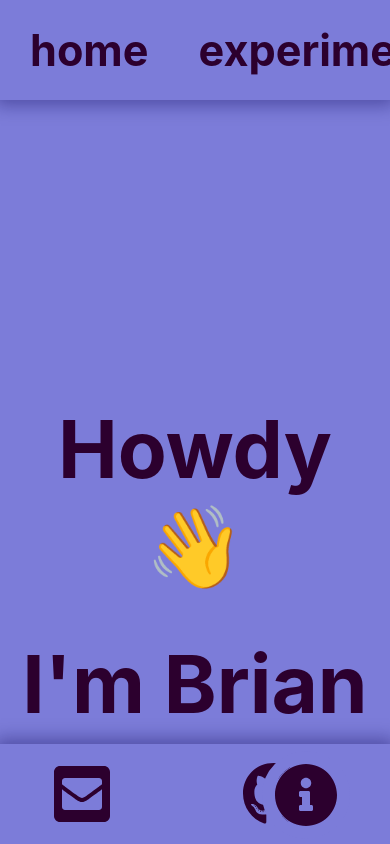
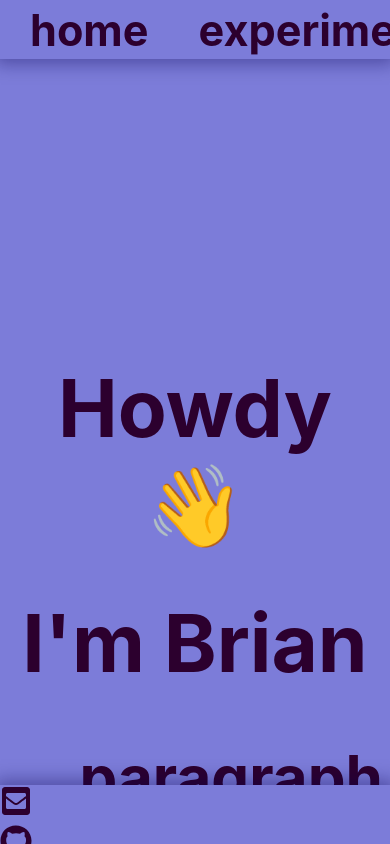
Before and after one commit to 1f928/prsm, a React (Create React App) app: page / in a window 390 px wide. Built offline with nearby package versions, Linux system fonts and the light colour scheme.

Commit message:
mobile testing

```diff
--- a/src/App.css
+++ b/src/App.css
@@ -4,14 +4,26 @@
   width: 100vw;
   color: var(--primary-fg-color);
   background-color: var(--primary-bg-color);
+
   display: flex;
   flex-direction: row;
-  overflow: auto;
+  justify-content: space-between;
+
   overflow-y: scroll;
+  overflow-x: hidden;
+}
+
+.leftbar {
+  flex: 1 1 20%;
+}
+
+.rightbar {
+
+  flex: 1 1 10%;
 }
 
 .content {
-  width: 65%;
+  flex: 1 1 70%;
   text-align: center;
   transition: all .25s ease-in;
 
@@ -24,12 +36,30 @@
   z-index: -1;
 }
 
-@media only screen and (max-width: 1280px) {
+@media only screen and (max-width: 1500px) {
   .app {
     flex-direction: column;
+    overflow-y: hidden;
+  }
+
+  .topbar {
+    max-height: 7%;
+    min-height: 7%;
+  }
+
+  .botbar {
+    max-height: 7%;
+    min-height: 7%;
+
+    background: inherit;
+    box-shadow: var(--inside-border);
   }
 
   .content {
+    flex: 0 0 86%;
     width: 100%;
+    max-height: 86%;
+    overflow-y: scroll;
+    overflow-x: hidden;
   }
 }
--- a/src/comps/Botbar.css
+++ b/src/comps/Botbar.css
@@ -3,8 +3,9 @@
   --svg-size: 3;
   min-height: 100px;
   width: 100%;
-  position: sticky;
+  /* position: sticky;
   bottom: 0;
+  right: 0; */
   display: flex;
   flex-direction: row;
   justify-content: space-between;
@@ -38,3 +39,9 @@
 
   font-size: 2em;
 }
+
+@media only screen and (max-width: 1280px) {
+  .botbar {
+    position: relative;
+  }
+}
--- a/src/comps/Botbar.js
+++ b/src/comps/Botbar.js
@@ -1,7 +1,7 @@
 import IconLinks from './IconLinks';
 import Info from './Info';
 
-import './Botbar.css';
+// import './Botbar.css';
 
 export default function Botbar (props) {
 
--- a/src/comps/Leftbar.css
+++ b/src/comps/Leftbar.css
@@ -1,7 +1,7 @@
 
 .leftbar {
   width: 20%;
-  min-width: 400px;
+  min-width: 19.15em;
   position: sticky;
   top: 0;
 
@@ -16,7 +16,7 @@
 }
 
 .name-bar > h1 {
-  font-size: 3.5em;
+  font-size: 3em;
   font-weight: 700;
   transition: color .25s ease-in;
 }
@@ -29,6 +29,7 @@
   display: flex;
   flex-direction: column;
   align-items: flex-end;
+  font-size: .7em;
 }
 
 .name-bar > .iconlinks {
--- a/src/comps/Leftbar.js
+++ b/src/comps/Leftbar.js
@@ -8,7 +8,7 @@ export default function Leftbar (props) {
   return (
     <div className="leftbar">
       <div className="name-bar">
-        <h1>brian hagerty</h1>
+        <h1>brian_hagerty</h1>
         <IconLinks />
       </div>
       <NavLinks />
--- a/src/util/mobility.js
+++ b/src/util/mobility.js
@@ -10,7 +10,7 @@ const useMobileCheck = () => {
     return () => window.removeEventListener('resize', () => setWidth(getWidth));
   }, []);
 
-  return width <= 1280;
+  return width <= 1500;
 };
 
 const MobileContext = React.createContext(false);
```
